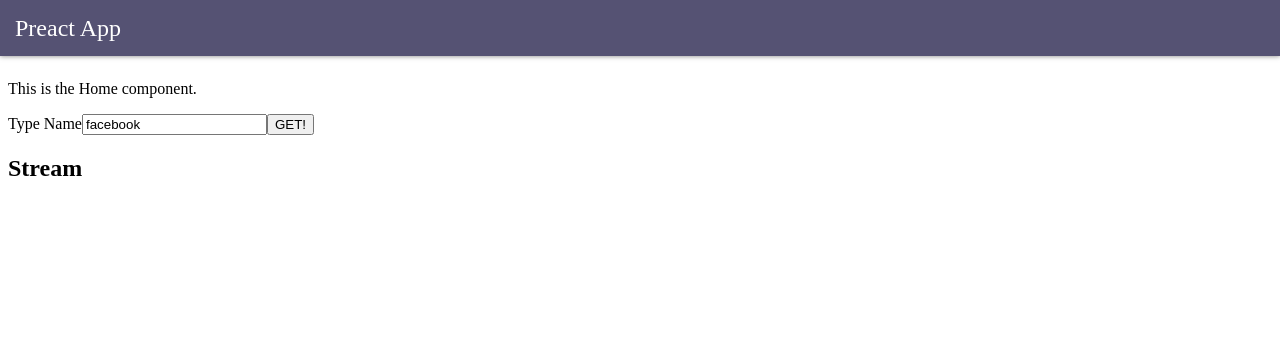
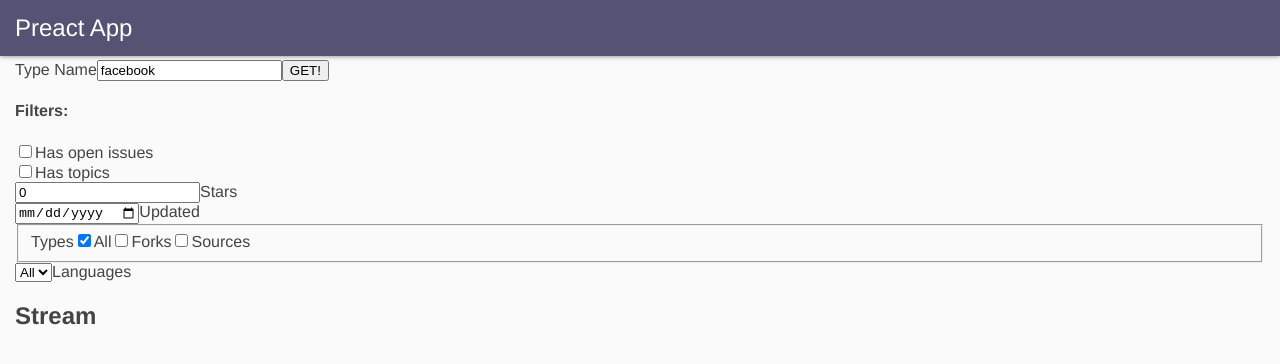
Before and after one commit to Jantwel/mini-github-client, a Preact app: page / in a window 1280 px wide. Built offline with nearby package versions, Linux system fonts and the light colour scheme; some packages are replaced by stand-ins of ours.

Commit message:
Filters (#5)
* load main styles

* add sass

* add base filters

* get languages

* filter by language

* add type filter

```diff
--- a/src/components/app.js
+++ b/src/components/app.js
@@ -1,59 +1,142 @@
-import { h, Component } from 'preact';
+import { h, Component } from 'preact'
 // import { Router } from 'preact-router';
 
-import Header from './header';
+import Header from './header'
 // import Home from '../routes/home';
-import SubmitForm from '../components/submit-form';
-import RepoStream from '../components/repo-stream';
-import Dialog from '../components/dialog';
-import { githubLinksParser } from '../util';
+import FilterPanel from './filter-panel'
+import SubmitForm from '../components/submit-form'
+import RepoStream from '../components/repo-stream'
+import Dialog from '../components/dialog'
+import { githubLinksParser, pickBy } from '../util'
+import css from './style.css'
 // import Home from 'async!./home';
 // import Profile from 'async!./profile';
-const SEARCH = '//api.github.com/users';
+const SEARCH = '//api.github.com/users'
 
 export default class App extends Component {
 	state = {
-		repos: []
-	};
+		repos: [],
+		filteredRepos: [],
+		languages: [],
+		filters: {
+			hasOpenIssues: false,
+			hasTopics: false,
+			stars: 0,
+			updated: '',
+			language: '',
+			type: 'all'
+		}
+	}
 
 	/** Gets fired when the route changes.
 	 *	@param {Object} event		"change" event from [preact-router](http://git.io/preact-router)
 	 *	@param {string} event.url	The newly routed URL
 	 */
 	handleRoute = e => {
-		this.currentUrl = e.url;
-	};
+		this.currentUrl = e.url
+	}
 
 	getRepos = name =>
-		fetch(`${SEARCH}/${name}/repos`)
+		fetch(`${SEARCH}/${name}/repos`, {
+			headers: new Headers({
+				Accept: 'application/vnd.github.mercy-preview+json'
+			})
+		})
 			.then(response => {
 				const lastPage = response.headers.get('Link')
 					? githubLinksParser(response.headers.get('Link')).last
-					: 1;
+					: 1
 
-				return Promise.all([response.json(), lastPage]);
+				return Promise.all([response.json(), lastPage])
 			})
 			.then(([repos, lastPage]) => {
-				this.setState({ repos, lastPage });
-			});
+				this.setState({ repos, lastPage, languages: this.getLanguages(repos) })
+			})
 
 	openRepo = ({ id }) => {
-		this.setState({ dialogOpened: true, openedRepoId: id });
-	};
+		this.setState({ dialogOpened: true, openedRepoId: id })
+	}
 
-	closeRepo = () => this.setState({ openedRepoId: null });
+	closeRepo = () => this.setState({ openedRepoId: null })
 
-	render() {
-		const { repos, openedRepoId } = this.state;
-		console.log('app props: ', this.state);
+	getLanguages = repos => {
+		return repos.reduce((result, { language }) => {
+			if (result.includes(language)) {
+				return result
+			}
+			return [...result, language]
+		}, [])
+	}
+
+	filterRepo = ({
+		open_issues_count,
+		topics,
+		stargazers_count,
+		pushed_at,
+		language,
+		fork
+	}) => {
+		const filters = {
+			hasOpenIssues: () => open_issues_count,
+			hasTopics: () => topics.length,
+			stars: value => stargazers_count >= value,
+			updated: value => new Date(pushed_at) > new Date(value),
+			language: value => {
+				if (value === 'all') {
+					return true
+				}
+				return language === value
+			},
+			type: value => {
+				if (value === 'all') {
+					return true
+				}
+				const isFork = value === 'forks'
+				return isFork === fork
+			}
+		}
+
+		return Object.keys(pickBy(this.state.filters, value => value)).every(key =>
+			filters[key](this.state.filters[key])
+		)
+	}
+
+	applyFilters = () => {
+		this.setState({
+			filteredRepos: this.state.repos.filter(this.filterRepo)
+		})
+	}
+
+	changeFilter = ({ type, value }) => {
+		this.setState(
+			{
+				applyFilters: true,
+				filters: { ...this.state.filters, [type]: value }
+			},
+			this.applyFilters
+		)
+	}
+
+	render(
+		{},
+		{ repos, openedRepoId, filters, languages, filteredRepos, applyFilters }
+	) {
+		console.log('app props: ', this.state)
 		return (
 			<div id="app">
 				<Header />
-				<div>
-					<h1>Home</h1>
-					<p>This is the Home component.</p>
+				<div class={css.main}>
 					<SubmitForm getRepos={this.getRepos} />
-					<RepoStream repos={repos} openRepo={this.openRepo} />
+					<FilterPanel
+						filters={filters}
+						languages={languages}
+						changeFilter={this.changeFilter}
+					/>
+					<RepoStream
+						repos={applyFilters ? filteredRepos : repos}
+						filters={filters}
+						openRepo={this.openRepo}
+					/>
 					{openedRepoId &&
 						<Dialog
 							repo={repos.find(({ id }) => id === openedRepoId)}
@@ -65,6 +148,6 @@ export default class App extends Component {
 					<Home path="/" getRepos={this.getRepos} repos={repos} />
 				</Router> */}
 			</div>
-		);
+		)
 	}
 }
--- /dev/null
+++ b/src/components/filter-panel/index.js
@@ -0,0 +1,122 @@
+import { h, Component } from 'preact'
+
+export default class FilterPanel extends Component {
+	handleSubmit = event => {
+		event.preventDefault()
+	}
+	changeFilter = type => event => {
+		this.props.changeFilter({ type, value: event.target.checked })
+	}
+
+	changeStars = type => event => {
+		this.props.changeFilter({ type, value: event.target.value })
+	}
+
+	changeDate = type => event => {
+		this.props.changeFilter({ type, value: event.target.value })
+	}
+
+	filterLanguage = event => {
+		event.preventDefault()
+		this.props.changeFilter({ type: 'language', value: event.target.value })
+	}
+
+	changeType = event => {
+		this.props.changeFilter({ type: 'type', value: event.target.value })
+	}
+
+	render({ filters, languages }) {
+		return (
+			<div>
+				<h4>Filters: </h4>
+				<form onSubmit={this.handleSubmit}>
+					<div>
+						<input
+							type="checkbox"
+							id="hasOpenIssues"
+							checked={filters.hasOpenIssues}
+							onClick={this.changeFilter('hasOpenIssues')}
+							name="issues"
+							value="issues"
+						/>
+						<label for="hasOpenIssues">Has open issues</label>
+					</div>
+					<div>
+						<input
+							type="checkbox"
+							id="hasTopics"
+							checked={filters.hasTopics}
+							onClick={this.changeFilter('hasTopics')}
+							name="topics"
+							value="topics"
+						/>
+						<label for="hasTopics">Has topics</label>
+					</div>
+					<div>
+						<input
+							type="number"
+							id="stars"
+							value={filters.stars}
+							onChange={this.changeStars('stars')}
+						/>
+						<label for="stars">Stars</label>
+					</div>
+					<div>
+						<input
+							type="date"
+							id="lastUpdated"
+							value={filters.updated}
+							onChange={this.changeDate('updated')}
+						/>
+						<label for="lastUpdated">Updated</label>
+					</div>
+					<fieldset>
+						<label>Types</label>
+						<input
+							type="checkbox"
+							id="allTypes"
+							checked={filters.type === 'all'}
+							onClick={this.changeType}
+							name="all types"
+							value="all"
+						/>
+						<label for="allTypes">All</label>
+						<input
+							type="checkbox"
+							id="forks"
+							checked={filters.type === 'forks'}
+							onClick={this.changeType}
+							name="forks"
+							value="forks"
+						/>
+						<label for="forks">Forks</label>
+						<input
+							type="checkbox"
+							id="sources"
+							checked={filters.type === 'sources'}
+							onClick={this.changeType}
+							name="sources"
+							value="sources"
+						/>
+						<label for="sources">Sources</label>
+					</fieldset>
+					<div>
+						<select
+							name="languages"
+							id="languages"
+							onChange={this.filterLanguage}
+						>
+							<option value="all">All</option>
+							{languages.map(language =>
+								<option value={language}>
+									{language}
+								</option>
+							)}
+						</select>
+						<label for="languages">Languages</label>
+					</div>
+				</form>
+			</div>
+		)
+	}
+}
--- a/src/components/repo-card/index.js
+++ b/src/components/repo-card/index.js
@@ -1,10 +1,11 @@
-import { h, Component } from 'preact';
-import css from './style.css';
+import { h, Component } from 'preact'
+import css from './style.scss'
 
 export default class RepoCard extends Component {
-	handleClick = event => {
-		console.log('click event: ', event);
-	};
+	openRepo = id => event => {
+		event.preventDefault()
+		this.props.openRepo({ id })
+	}
 
 	render() {
 		const {
@@ -14,16 +15,17 @@ export default class RepoCard extends Component {
 			stars,
 			updatedAt,
 			language,
-			openRepo
-		} = this.props;
+			fork
+		} = this.props
 		return (
-			<div
-				class={css.card}
-				ref={ref => (this.card = ref)}
-			>
-				<h3 class={css.name} onClick={() => openRepo({ id })}>
+			<div class={css.card} ref={ref => (this.card = ref)}>
+				<h3 class={css.name} onClick={this.openRepo(id)}>
 					{name}
 				</h3>
+				{fork &&
+					<div>
+						<small>Fork</small>
+					</div>}
 				<p>
 					{description}
 				</p>
@@ -53,6 +55,6 @@ export default class RepoCard extends Component {
 					</div>
 				</div>
 			</div>
-		);
+		)
 	}
 }
--- a/src/components/repo-card/style.css
+++ b/src/components/repo-card/style.scss
@@ -5,6 +5,11 @@
 
 .name {
 	color: #0366d6;
+
+	&:hover {
+		text-decoration: underline;
+		cursor: pointer;
+	}
 }
 
 .additionalInfo {
--- a/src/components/repo-stream/index.js
+++ b/src/components/repo-stream/index.js
@@ -1,9 +1,8 @@
-import { h, Component } from 'preact';
-import RepoCard from '../../components/repo-card';
+import { h, Component } from 'preact'
+import RepoCard from '../../components/repo-card'
 
 export default class RepoStream extends Component {
-	render() {
-		const { repos, openRepo, closeRepo } = this.props;
+	render({ repos, openRepo, closeRepo }) {
 		return (
 			<div ref={ref => (this.stream = ref)}>
 				<h2>Stream</h2>
@@ -13,10 +12,12 @@ export default class RepoStream extends Component {
 						full_name: name,
 						description,
 						stargazers_count: stars,
-						updated_at: updatedAt,
-						language
+						pushed_at: updatedAt,
+						language,
+						fork,
+						topics
 					}) =>
-						(<RepoCard
+						<RepoCard
 							{...{
 								id,
 								name,
@@ -24,12 +25,14 @@ export default class RepoStream extends Component {
 								stars,
 								updatedAt,
 								language,
+								fork,
+								topics,
 								openRepo,
 								closeRepo
 							}}
-						/>)
+						/>
 				)}
 			</div>
-		);
+		)
 	}
 }
--- a/src/util.js
+++ b/src/util.js
@@ -3,11 +3,20 @@ export const githubLinksParser = linkStr =>
 		.split(',')
 		.map(rel =>
 			rel.split(';').map((curr, idx) => {
-				if (idx === 0) return /[^_]page=(\d+)/.exec(curr)[1];
-				if (idx === 1) return /rel="(.+)"/.exec(curr)[1];
+				if (idx === 0) return /[^_]page=(\d+)/.exec(curr)[1]
+				if (idx === 1) return /rel="(.+)"/.exec(curr)[1]
 			})
 		)
 		.reduce((obj, curr) => {
-			obj[curr[1]] = curr[0];
-			return obj;
-		}, {});
+			obj[curr[1]] = curr[0]
+			return obj
+		}, {})
+
+export const pickBy = (obj, pick) => {
+	return Object.keys(obj).reduce((res, value) => {
+		if (pick(obj[value])) {
+			return { ...res, [value]: obj[value] }
+		}
+		return res
+	}, {})
+}
--- a/webpack.config.babel.js
+++ b/webpack.config.babel.js
@@ -1,20 +1,20 @@
-import webpack from 'webpack';
-import ExtractTextPlugin from 'extract-text-webpack-plugin';
-import HtmlWebpackPlugin from 'html-webpack-plugin';
-import autoprefixer from 'autoprefixer';
-import CopyWebpackPlugin from 'copy-webpack-plugin';
-import OfflinePlugin from 'offline-plugin';
-import path from 'path';
-const ENV = process.env.NODE_ENV || 'development';
+import webpack from 'webpack'
+import ExtractTextPlugin from 'extract-text-webpack-plugin'
+import HtmlWebpackPlugin from 'html-webpack-plugin'
+import autoprefixer from 'autoprefixer'
+import CopyWebpackPlugin from 'copy-webpack-plugin'
+import OfflinePlugin from 'offline-plugin'
+import path from 'path'
+const ENV = process.env.NODE_ENV || 'development'
 
-const CSS_MAPS = ENV!=='production';
+const CSS_MAPS = ENV !== 'production'
 
 module.exports = {
-	context: path.resolve(__dirname, "src"),
+	context: path.resolve(__dirname, 'src'),
 	entry: './index.js',
 
 	output: {
-		path: path.resolve(__dirname, "docs"),
+		path: path.resolve(__dirname, 'docs'),
 		publicPath: '/',
 		filename: 'bundle.js'
 	},
@@ -22,14 +22,14 @@ module.exports = {
 	resolve: {
 		extensions: ['.jsx', '.js', '.json', '.sass', '.scss'],
 		modules: [
-			path.resolve(__dirname, "src/lib"),
-			path.resolve(__dirname, "node_modules"),
+			path.resolve(__dirname, 'src/lib'),
+			path.resolve(__dirname, 'node_modules'),
 			'node_modules'
 		],
 		alias: {
-			components: path.resolve(__dirname, "src/components"),    // used for tests
-			style: path.resolve(__dirname, "src/style"),
-			'react': 'preact-compat',
+			components: path.resolve(__dirname, 'src/components'), // used for tests
+			style: path.resolve(__dirname, 'src/style'),
+			react: 'preact-compat',
 			'react-dom': 'preact-compat'
 		}
 	},
@@ -58,11 +58,17 @@ module.exports = {
 							options: { modules: true, sourceMap: CSS_MAPS, importLoaders: 1 }
 						},
 						{
-							loader: `postcss-loader`,
+							loader: 'sass-loader',
+							options: {
+								sourceMap: true
+							}
+						},
+						{
+							loader: 'postcss-loader',
 							options: {
 								sourceMap: CSS_MAPS,
 								plugins: () => {
-									autoprefixer({ browsers: [ 'last 2 versions' ] });
+									autoprefixer({ browsers: ['last 2 versions'] })
 								}
 							}
 						}
@@ -79,11 +85,11 @@ module.exports = {
 			},
 			{
 				test: /\.(svg|woff2?|ttf|eot|jpe?g|png|gif)(\?.*)?$/i,
-				use: ENV==='production' ? 'file-loader' : 'url-loader'
+				use: ENV === 'production' ? 'file-loader' : 'url-loader'
 			}
 		]
 	},
-	plugins: ([
+	plugins: [
 		new webpack.NoEmitOnErrorsPlugin(),
 		new ExtractTextPlugin({
 			filename: 'style.css',
@@ -117,7 +123,9 @@ module.exports = {
 			],
 			publicPath: '/'
 		})
-	]).concat(ENV==='production' ? [
+	].concat(
+		ENV === 'production'
+			? [
 				new webpack.optimize.UglifyJsPlugin({
 					output: {
 						comments: false
@@ -147,7 +155,9 @@ module.exports = {
 						drop_console: true
 					}
 				})
-	] : []),
+			]
+			: []
+	),
 
 	stats: { colors: true },
 
@@ -160,7 +170,7 @@ module.exports = {
 		setImmediate: false
 	},
 
-	devtool: ENV==='production' ? 'source-map' : 'cheap-module-eval-source-map',
+	devtool: ENV === 'production' ? 'source-map' : 'cheap-module-eval-source-map',
 
 	devServer: {
 		port: process.env.PORT || 8050,
@@ -178,4 +188,4 @@ module.exports = {
 			// }
 		}
 	}
-};
+}
```
Also changed, not shown: package.json (+5 -3 lines), src/index.js (+9 -8 lines), src/components/style.css, 1 other file. Lines whose indentation alone changed are shown as unchanged.
